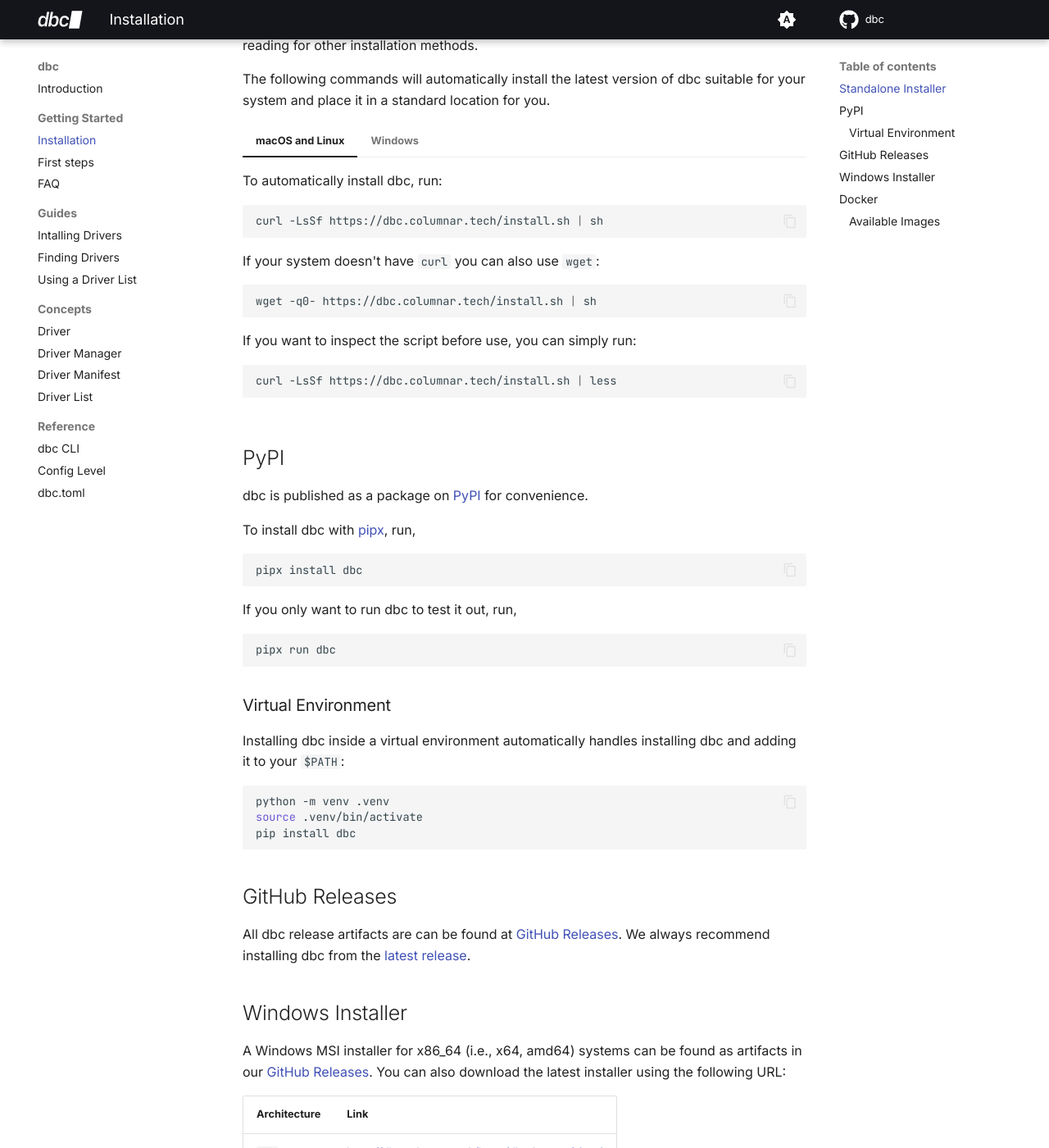
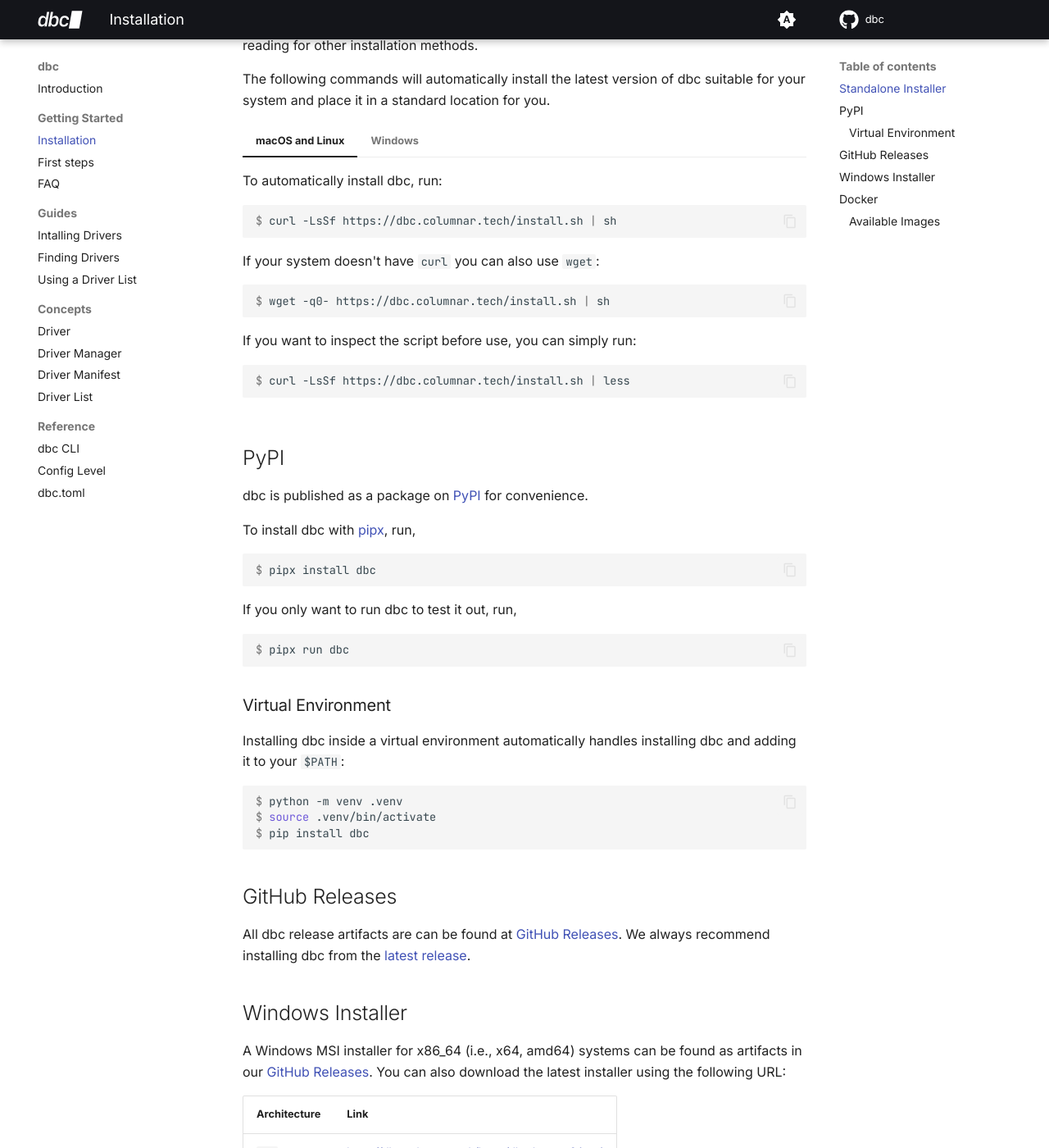
Before and after one commit to columnar-tech/dbc, an MkDocs documentation site: the page built from docs/getting_started/installation.md, in a window 1280 px wide and 1400 px high, scrolled down 320 px. Shown: the whole window at 82% size. Built offline with MkDocs 1.6.1 and Material for MkDocs 9.7.7, drawn with Linux system fonts in a browser that asks for light colours; plug-ins that fetch from the network failed and are left out; comment, search, counter and statistics services are not loaded.

Commit message:
Update docs
We have to use "console" to get the right classes for the clipboard script to work. If you use "sh" and add "$ " to the code block, it doesn't work

````diff
--- a/docs/getting_started/installation.md
+++ b/docs/getting_started/installation.md
@@ -15,36 +15,36 @@
 
     To automatically install dbc, run:
 
-    ```sh
-    curl -LsSf https://dbc.columnar.tech/install.sh | sh
+    ```console
+    $ curl -LsSf https://dbc.columnar.tech/install.sh | sh
     ```
 
     If your system doesn't have `curl` you can also use `wget`:
 
-    ```sh
-    wget -q0- https://dbc.columnar.tech/install.sh | sh
+    ```console
+    $ wget -q0- https://dbc.columnar.tech/install.sh | sh
     ```
 
     If you want to inspect the script before use, you can simply run:
 
-    ```sh
-    curl -LsSf https://dbc.columnar.tech/install.sh | less
+    ```console
+    $ curl -LsSf https://dbc.columnar.tech/install.sh | less
     ```
 
 === "Windows"
 
     Use `irm` to download the script and execute it with `iex`:
 
-    ```sh
-    powershell -ExecutionPolicy ByPass -c "irm https://dbc.columnar.tech/install.ps1 | iex
+    ```console
+    $ powershell -ExecutionPolicy ByPass -c "irm https://dbc.columnar.tech/install.ps1 | iex
     ```
 
     Changing the [execution policy](https://learn.microsoft.com/en-us/powershell/module/microsoft.powershell.core/about/about_execution_policies?view=powershell-7.4#powershell-execution-policies) allows running a script from the internet.
 
     Of course, you can also inspect the script before use:
 
-    ```sh
-    powershell -c "irm https://dbc.columnar.tech/install.ps1 | more"
+    ```console
+    $ powershell -c "irm https://dbc.columnar.tech/install.ps1 | more"
     ```
 
 ## PyPI
@@ -53,24 +53,24 @@
 
 To install dbc with [pipx](https://pipx.pypa.io/stable/installation/), run,
 
-```sh
-pipx install dbc
+```console
+$ pipx install dbc
 ```
 
 If you only want to run dbc to test it out, run,
 
-```sh
-pipx run dbc
+```console
+$ pipx run dbc
 ```
 
 ### Virtual Environment
 
 Installing dbc inside a virtual environment automatically handles installing dbc and adding it to your `$PATH`:
 
-```sh
-python -m venv .venv
-source .venv/bin/activate
-pip install dbc
+```console
+$ python -m venv .venv
+$ source .venv/bin/activate
+$ pip install dbc
 ```
 
 ## GitHub Releases
@@ -93,8 +93,8 @@
 
 Run the latest version of dbc under Docker by running:
 
-```sh
-docker run --rm -it columnar/dbc:latest --help
+```console
+$ docker run --rm -it columnar/dbc:latest --help
 ```
 
 ### Available Images
````
Also changed, not shown: docs/index.md (+4 -4 lines), docs/reference/cli.md (+16 -16 lines).
